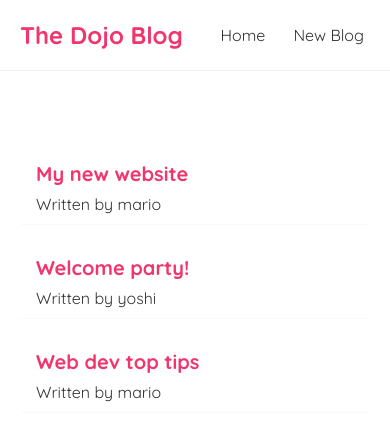
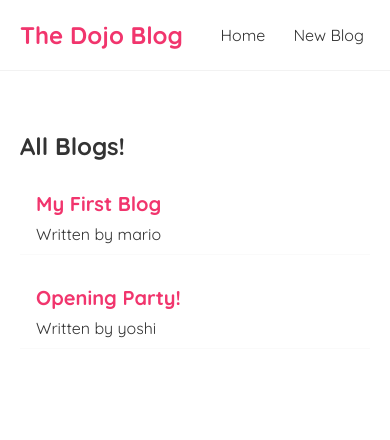
Before and after one commit to Takudzwa88/react_fundamentals, a React (Create React App) app: page / in a window 390 px wide. Shown: the top 440 px of the page. Built offline with nearby package versions, Linux system fonts and the light colour scheme; data requests are answered from the project's data file.

Commit message:
Refined layout and added responsive styles

```diff
--- /dev/null
+++ b/data/db.json
@@ -0,0 +1,16 @@
+{
+    "blogs": [
+        {
+               "title": "My First Blog",
+               "body": "Why do we use it?\nIt is a long established fact that a reader will be distracted",
+               "author": "mario",
+               "id": 1
+        },
+        {
+            "title": "Opening Party!",
+            "body": "Why do we use it\nIt is a long established fact that a reader will be distracted",
+            "author": "yoshi",
+            "id": 2
+        }
+    ]
+}
--- a/src/App.js
+++ b/src/App.js
@@ -1,20 +1,25 @@
-import Navbar from './Navbar';
-import Home from './Home';
+import Navbar from "./Navbar";
+import Home from "./Home";
+import { BrowserRouter as Router, Route, Switch } from "react-router-dom";
+import Create from "./Create";
 
 function App() {
-/*  const title = 'Welcome to the new blog';
-  const likes = 50;
-  //const person = {name: 'yoshi', age: 30 };
-  const link = "http://www.google.com"; */
-
-
   return (
-    <div className="App">
-      <Navbar />
+    <Router>
+      <div className="App">
+        <Navbar />
         <div className="content">
-          <Home />
+          <Switch>
+            <Route exact path="/">
+              <Home />
+            </Route>
+            <Route path="/create">
+              <Create />
+            </Route>
+          </Switch>
         </div>
-    </div>
+      </div>
+    </Router>
   );
 }
 
--- a/src/BlogList.js
+++ b/src/BlogList.js
@@ -0,0 +1,15 @@
+const BlogList = ({ blogs, title }) => {
+  return (
+    <div className="blog-list">
+        <h2>{ title }</h2>
+      {blogs.map((blog) => (
+        <div className="blog-preview" key={blog.id}>
+          <h2>{ blog.title }</h2>
+          <p>Written by { blog.author }</p>
+        </div>
+      ))}
+    </div>
+  );
+};
+
+export default BlogList;
--- /dev/null
+++ b/src/Create.js
@@ -0,0 +1,9 @@
+const Create = () => {
+    return (
+      <div className="create">
+        <h2>Add a New Blog</h2>
+      </div>
+     );
+}
+
+export default Create;
--- a/src/Home.js
+++ b/src/Home.js
@@ -1,19 +1,14 @@
-import { useState } from "react";
+import { useState, useEffect } from "react";
+import BlogList from "./BlogList";
+import useFetch from "./useFetch";
 const Home = () => {
-  const [blogs, setBlogs] = useState([
-    { title: 'My new website', body: 'lorem ipsum...', author: 'mario', id: 1 },
-    { title: 'Welcome party!', body: 'lorem ipsum...', author: 'yoshi', id: 2 },
-    { title: 'Web dev top tips', body: 'lorem ipsum...', author: 'mario', id: 3 }
-  ]);
+  const { data: blogs, isPending, error } = useFetch('http://localhost:8000/blogs');
 
   return (
     <div className="home">
-      {blogs.map((blog) => (
-        <div className="blog-preview" key={blog.id}>
-          <h2>{ blog.title }</h2>
-          <p>Written by { blog.author }</p>
-        </div>
-      ))}
+      { error && <div>{ error }</div> }
+      { isPending && <div>Loading...</div>}
+      {blogs && <BlogList blogs={blogs} title="All Blogs!" />}
     </div>
   );
 }
--- /dev/null
+++ b/src/useFetch.js
@@ -0,0 +1,32 @@
+import { useState, useEffect } from 'react';
+const useFetch = (url ) => {
+  const [data, setData] = useState(null);
+  const [isPending, setIsPending] = useState(true);
+  const [error, setError] = useState(null);
+
+  useEffect(() => {
+    setTimeout(() => {
+      fetch(url)
+        .then((res) => {
+          console.log(res);
+          if (!res.ok) {
+            throw Error("could not fetch the data for that resource");
+          }
+          return res.json();
+        })
+        .then((data) => {
+          setData(data);
+          setIsPending(false);
+          setError(null);
+        })
+        .catch((err) => {
+          setIsPending(false);
+          setError(err.message);
+        })
+    }, 1000);
+  }, [url]);
+
+  return { data, isPending, error };
+}
+
+export default useFetch;
```
Also changed, not shown: package.json (+10 -8 lines), 1 other file (tests, documents, lock files or other folders).
